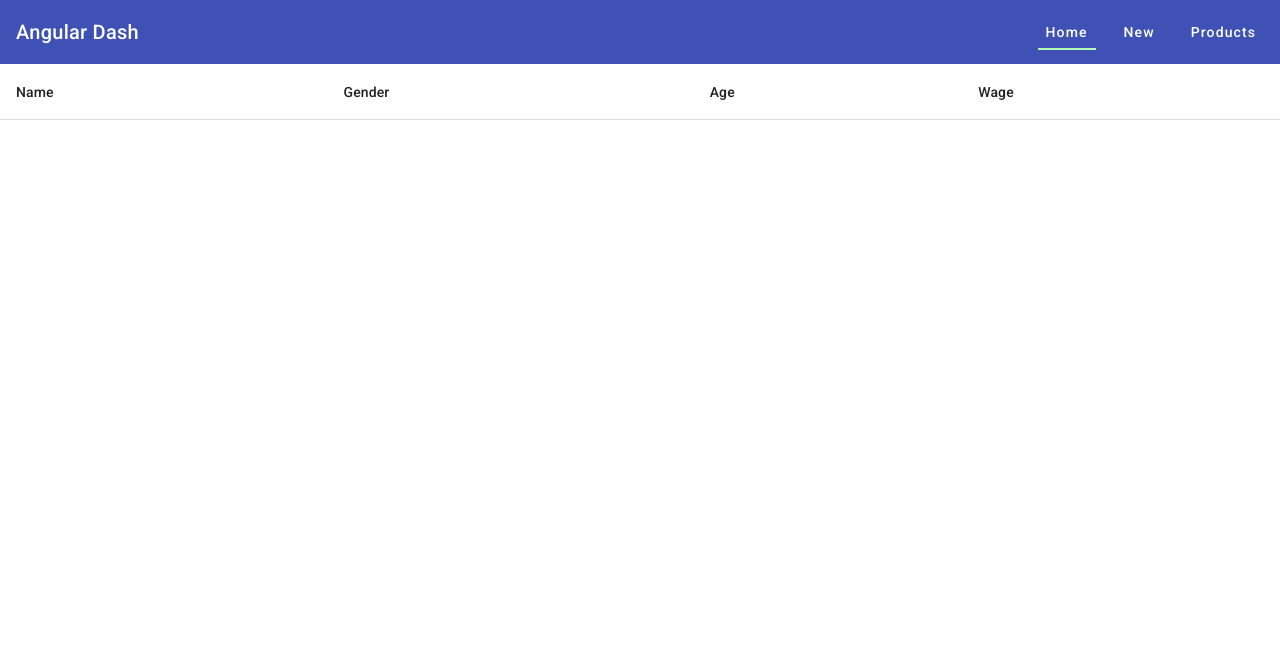
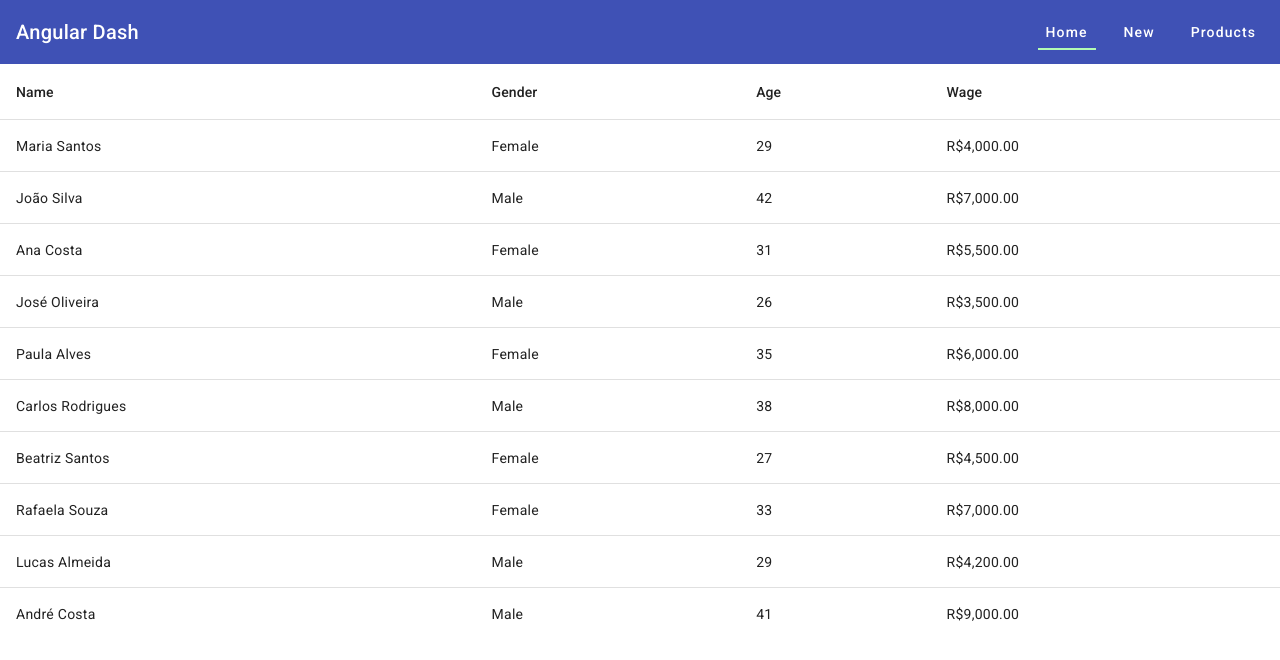
Before and after one commit to larissajuliavsa/angular-dash, an Angular app: page /home in a window 1280 px wide. Shown: the top 660 px of the page. Built offline with nearby package versions, Linux system fonts and the light colour scheme; data requests are answered from the project's data file.

Commit message:
feat: add server to home component and server

```diff
--- a/src/app/components/home/home.component.ts
+++ b/src/app/components/home/home.component.ts
@@ -1,5 +1,6 @@
 import { Component } from '@angular/core';
 import { MatTableDataSource } from '@angular/material/table';
+import { HomeService } from '../services/home.service';
 export interface Customer {
   name: string;
   gender: string;
@@ -7,14 +8,27 @@ export interface Customer {
   wage: string;
 }
 
+export interface Customers extends Array<Customer>{}
+
 @Component({
   selector: 'app-home',
   templateUrl: './home.component.html',
   styleUrls: ['./home.component.scss']
 })
 export class HomeComponent {
-  customers!: Customer[];
+  customers!: Customers;
+  dataSource!: MatTableDataSource<any>;
+  displayedColumns: string[] = ['name', 'gender', 'age', 'wage'];
 
-  displayedColumns: string[] = ['name', 'gender', 'age', 'wage'];
-  dataSource = new MatTableDataSource(this.customers);
+  constructor(private homeService: HomeService) {
+
+  }
+
+  ngOnInit() {
+    this.homeService.getCustomers()
+    .subscribe(customers => {
+      this.customers = customers;
+      this.dataSource = new MatTableDataSource(this.customers)
+    })
+  }
 }
--- /dev/null
+++ b/src/app/components/services/home.service.ts
@@ -0,0 +1,17 @@
+import { HttpClient } from '@angular/common/http';
+import { Injectable } from '@angular/core';
+import { Observable } from 'rxjs';
+
+@Injectable({
+  providedIn: 'root'
+})
+export class HomeService {
+
+  private appUrl = 'http://localhost:3000';
+
+  constructor(private http: HttpClient) { }
+
+  getCustomers(): Observable<any> {
+    return this.http.get(`${this.appUrl}/customers`)
+  }
+}
--- a/src/db.json
+++ b/src/db.json
@@ -33,30 +33,65 @@
 
 "customers": [
   {
-    "name": "Alexandre",
-    "gender": "m",
-    "age": 20,
-    "wage": "10000"
+    "name": "Maria Santos",
+    "gender": "f",
+    "age": 29,
+    "wage": 4000
   },
   {
-    "name": "Roberto",
+    "name": "João Silva",
     "gender": "m",
-    "age": 33,
-    "wage": "11000"
+    "age": 42,
+    "wage": 7000
   },
   {
-    "name": "Maura",
+    "name": "Ana Costa",
     "gender": "f",
-    "age": 23,
-    "wage": "12000"
+    "age": 31,
+    "wage": 5500
   },
   {
-    "name": "Claudia",
+    "name": "José Oliveira",
+    "gender": "m",
+    "age": 26,
+    "wage": 3500
+  },
+  {
+    "name": "Paula Alves",
     "gender": "f",
-    "age": 22,
-    "wage": "13000"
+    "age": 35,
+    "wage": 6000
+  },
+  {
+    "name": "Carlos Rodrigues",
+    "gender": "m",
+    "age": 38,
+    "wage": 8000
+  },
+  {
+    "name": "Beatriz Santos",
+    "gender": "f",
+    "age": 27,
+    "wage": 4500
+  },
+  {
+    "name": "Rafaela Souza",
+    "gender": "f",
+    "age": 33,
+    "wage": 7000
+  },
+  {
+    "name": "Lucas Almeida",
+    "gender": "m",
+    "age": 29,
+    "wage": 4200
+  },
+  {
+    "name": "André Costa",
+    "gender": "m",
+    "age": 41,
+    "wage": 9000
   }
-
 ]
 
 }
```
Also changed, not shown: 1 other file (tests, documents, lock files or other folders).
